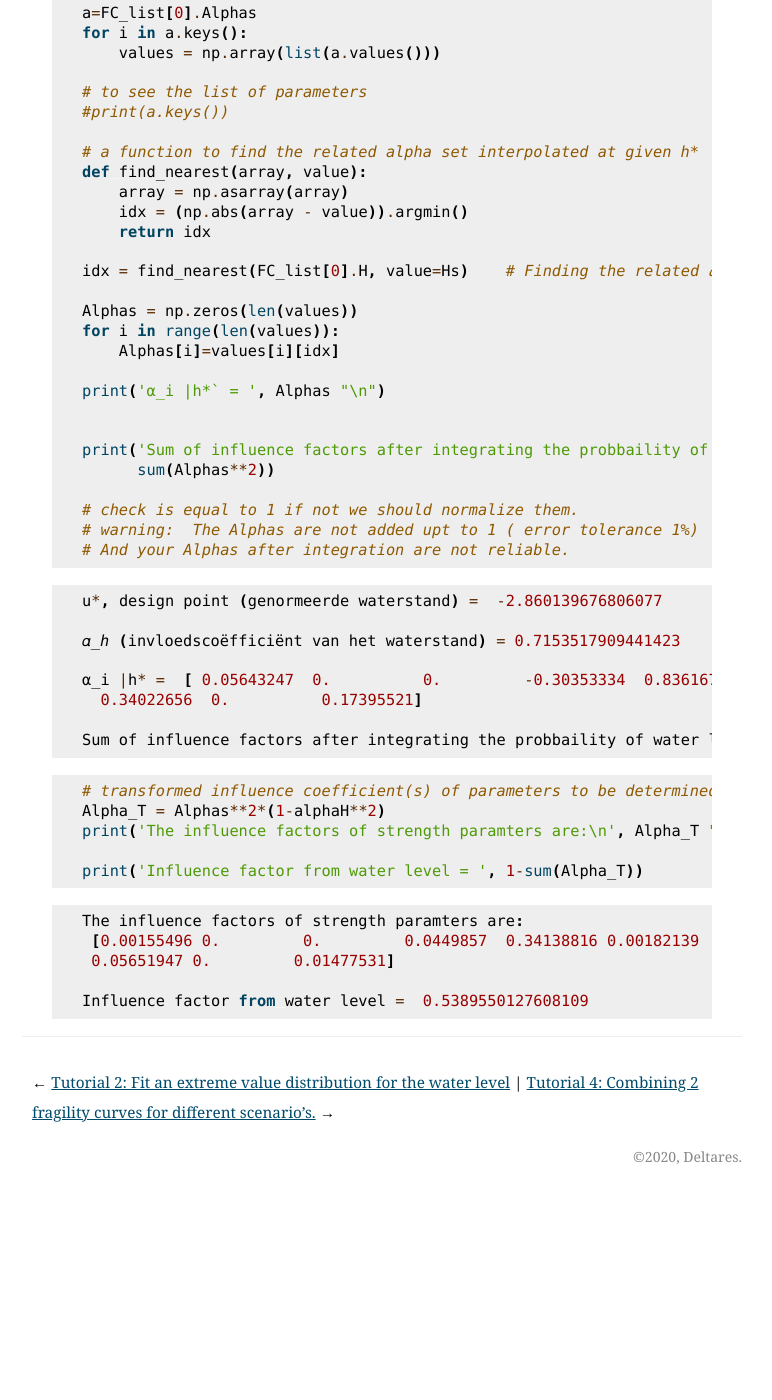
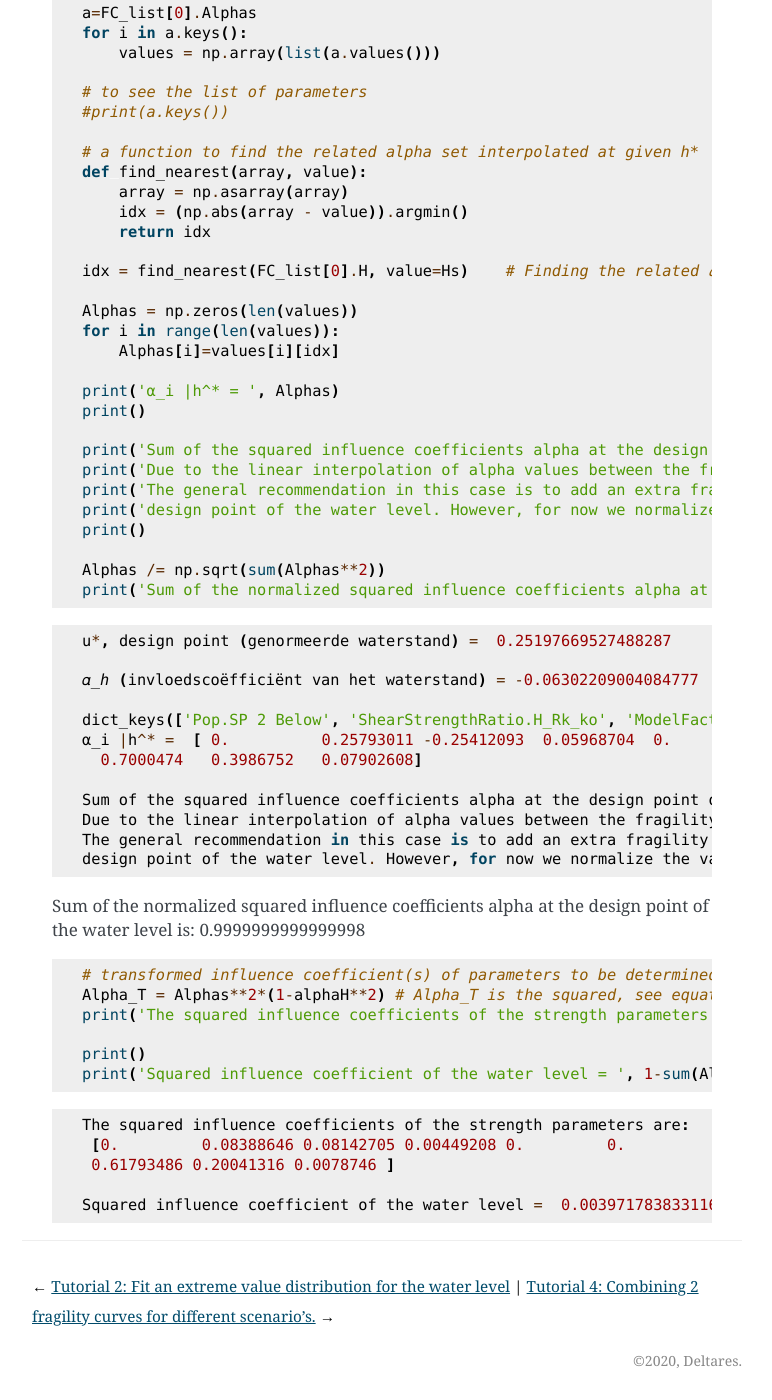
Before and after one commit to Deltares/GEOLib-Plus, a Sphinx documentation site: the page built from docs/community/probabilistic_macrostability/Tutorial_3_Fragility_Curve_Integration.rst, in a window 1280 px wide and 1400 px high, scrolled down 6799 px. Shown: the whole window, without its empty margins (368-1140 px from the left). Built offline with Sphinx 7.4.7, drawn with Linux system fonts in a browser that asks for light colours; before the commit the page ends 7995 px from its top, so only the background shows below that.

Commit message:
Updating Tutorial 3_ alpha_interpolation

```diff
--- a/docs/community/probabilistic_macrostability/Tutorial_3_Fragility_Curve_Integration.rst
+++ b/docs/community/probabilistic_macrostability/Tutorial_3_Fragility_Curve_Integration.rst
@@ -301,10 +301,10 @@ interpolation between fragility points)
 .. code:: ipython3
 
     #calculating alphas in given design point water level (h_Star)
-    Hs= 11.846
+    Hs= 11.067
 
     # Calculating u* for h*
-    P_us=gumbel_r.pdf(Hs, loc=mu, scale=std)          # \Phi^{-1}(F_h(h*))
+    P_us=gumbel_r.cdf(Hs, loc=mu, scale=std)          # \Phi^{-1}(F_h(h*))
     us = st.norm.ppf(P_us)
 
     print('u*, design point (genormeerde waterstand) = ', us "\n")
@@ -334,42 +334,51 @@ interpolation between fragility points)
     for i in range(len(values)):
         Alphas[i]=values[i][idx]
 
-    print('α_i |h*` = ', Alphas "\n")
+    print('α_i |h^* = ', Alphas)
+    print()
 
+    print('Sum of the squared influence coefficients alpha at the design point of the water level is: ',sum(Alphas**2))
+    print('Due to the linear interpolation of alpha values between the fragility points, the sum may not be equal to 1.')
+    print('The general recommendation in this case is to add an extra fragility point to the fragility curve close to the')
+    print('design point of the water level. However, for now we normalize the values to 1.')
+    print()
 
-    print('Sum of influence factors after integrating the probbaility of water level is: ',
-          sum(Alphas**2))
-
-    # check is equal to 1 if not we should normalize them.
-    # warning:  The Alphas are not added upt to 1 ( error tolerance 1%)
-    # And your Alphas after integration are not reliable.
+    Alphas /= np.sqrt(sum(Alphas**2))
+    print('Sum of the normalized squared influence coefficients alpha at the design point of the water level is: ',sum(Alphas**2))
 
 
 .. parsed-literal::
 
-    u*, design point (genormeerde waterstand) =  -2.860139676806077
+    u*, design point (genormeerde waterstand) =  0.25197669527488287
 
-    𝛼_ℎ (invloedscoëfficiënt van het waterstand) = 0.7153517909441423
+    𝛼_ℎ (invloedscoëfficiënt van het waterstand) = -0.06302209004084777
 
-    α_i |h* =  [ 0.05643247  0.          0.         -0.30353334  0.83616773  0.06107594
-      0.34022656  0.          0.17395521]
+    dict_keys(['Pop.SP 2 Below', 'ShearStrengthRatio.H_Rk_ko', 'ModelFactor', 'StrengthIncreaseExponent.H_Rk_ko', 'StrengthIncreaseExponent.H_Rk_k_shallow', 'StrengthIncreaseExponent.H_vbv_v', 'ShearStrengthRatio.H_vbv_v', 'ShearStrengthRatio.H_Rk_k_shallow', 'Pop.SP 2 Above'])
+    α_i |h^* =  [ 0.          0.25793011 -0.25412093  0.05968704  0.          0.
+      0.7000474   0.3986752   0.07902608]
 
-    Sum of influence factors after integrating the probbaility of water level is:  0.9442383788975067
+    Sum of the squared influence coefficients alpha at the design point of the water level is:  0.7899213344510857
+    Due to the linear interpolation of alpha values between the fragility points, the sum may not be equal to 1.
+    The general recommendation in this case is to add an extra fragility point to the fragility curve close to the
+    design point of the water level. However, for now we normalize the values to 1.
+
+Sum of the normalized squared influence coefficients alpha at the design point of the water level is:  0.9999999999999998
 
 
 .. code:: ipython3
 
     # transformed influence coefficient(s) of parameters to be determined
-    Alpha_T = Alphas**2*(1-alphaH**2)
-    print('The influence factors of strength paramters are:\n', Alpha_T "\n")
+    Alpha_T = Alphas**2*(1-alphaH**2) # Alpha_T is the squared, see equation above.
+    print('The squared influence coefficients of the strength parameters are:\n', Alpha_T)
 
-    print('Influence factor from water level = ', 1-sum(Alpha_T))
+    print()
+    print('Squared influence coefficient of the water level = ', 1-sum(Alpha_T))
 
 
 .. parsed-literal::
 
-    The influence factors of strength paramters are:
-     [0.00155496 0.         0.         0.0449857  0.34138816 0.00182139
-     0.05651947 0.         0.01477531]
+    The squared influence coefficients of the strength parameters are:
+     [0.         0.08388646 0.08142705 0.00449208 0.         0.
+     0.61793486 0.20041316 0.0078746 ]
 
-    Influence factor from water level =  0.5389550127608109
+    Squared influence coefficient of the water level =  0.003971783833116804
```
Also changed, not shown: docs/community/probabilistic_macrostability/notebooks/Tutorial_3_Fragility_Curve_Integration.ipynb.
